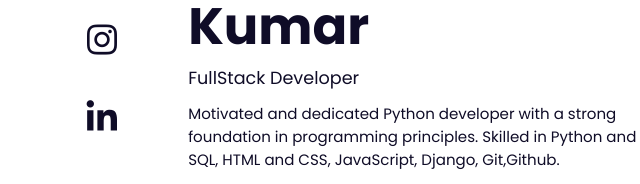
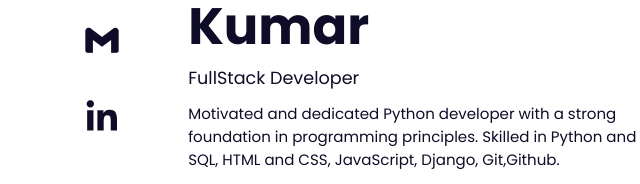
Before and after one commit to nani6309/portfolio, a plain HTML site: page index.html in a window 1280 px wide. Shown: the part 349-533 px from the top of the page, 46-686 px from the left. Drawn offline with nearby package versions, Linux system fonts and the light colour scheme.

Commit message:
Update index.html

```diff
--- a/index.html
+++ b/index.html
@@ -35,7 +35,7 @@
   <section class="home" id="home">
     <div class="social">
       <a href="https://github.com/nani6309/portfolio.git" target="_blank"><i class="bx bxl-github"></i></a>
-      <a href="#"><i class="bx bxl-instagram"></i></a>
+      <a href="mailto:nagvenky57@gmail.com" target="_blank"><i class="bx bxl-gmail"></i></a>
       <a href="https://www.linkedin.com/in/nagendra-nani-b68565221/" target="_blank"><i class="bx bxl-linkedin"></i></a>
     </div>
 
```
